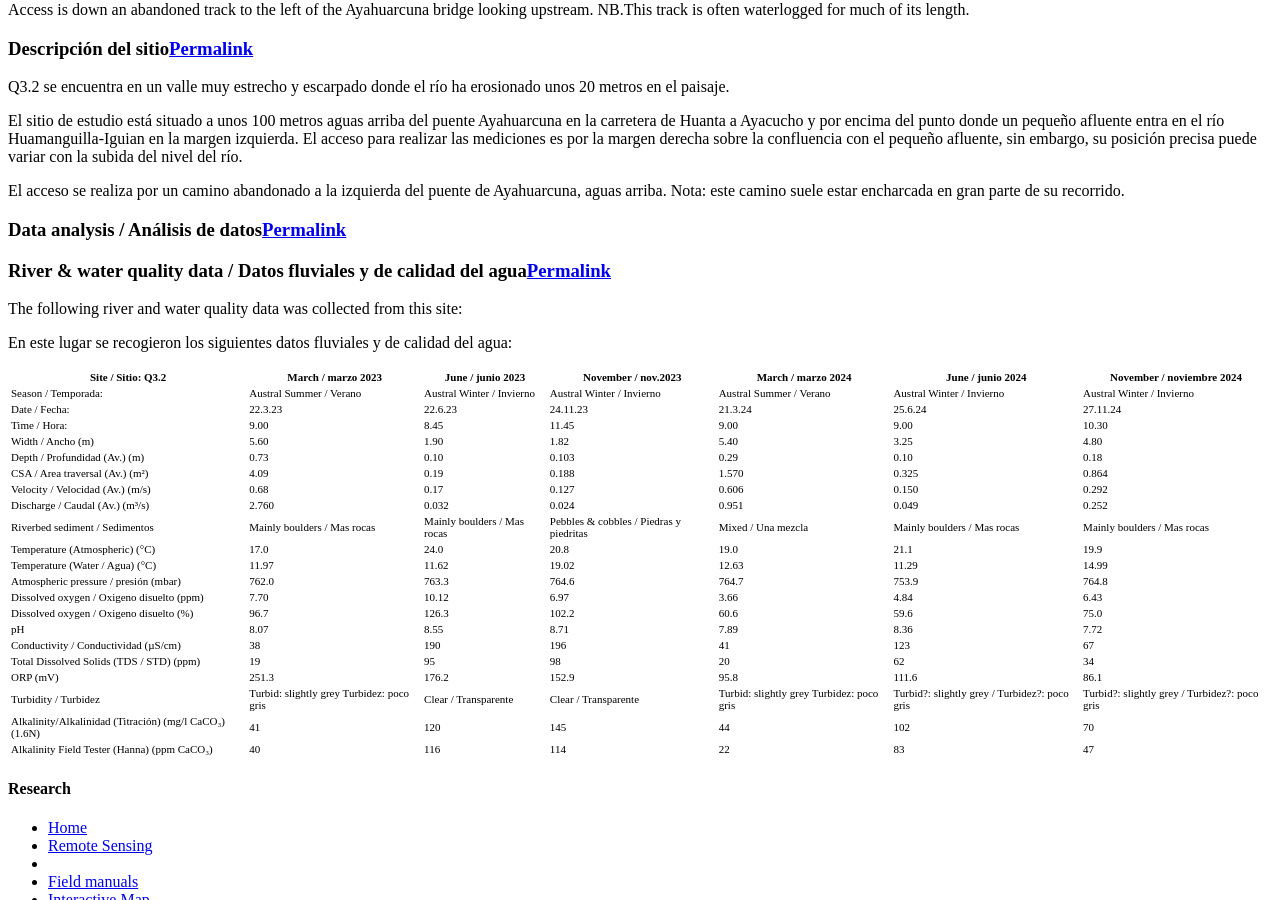
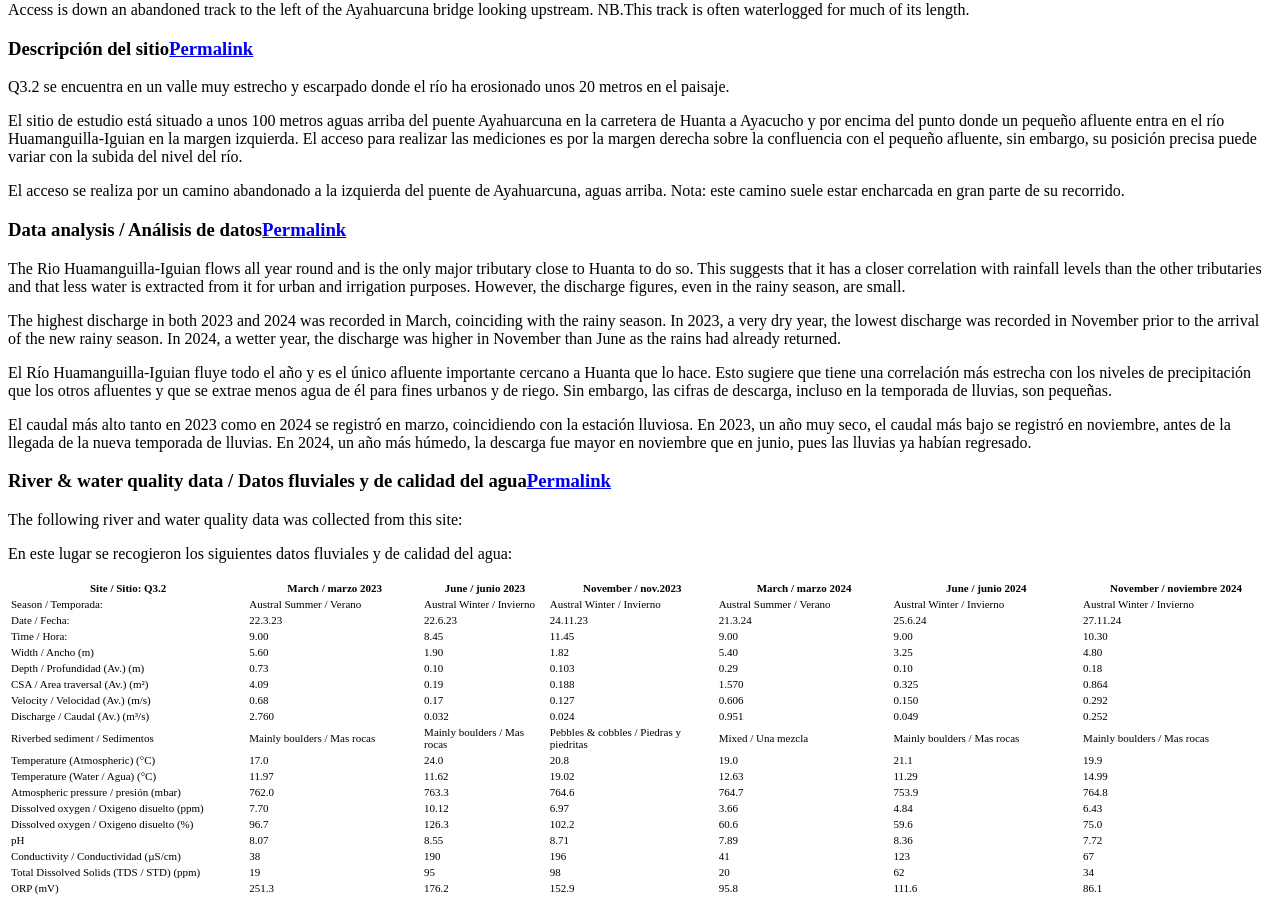
Before and after one commit to HVLepage/cavep-unah, a Jekyll site: the page built from _docs/site-network/Q3_2.md, in a window 1280 px wide and 900 px high, scrolled down 2082 px. Built offline with Jekyll 4.4.1, drawn with Linux system fonts in a browser that asks for light colours; comment, search, counter and statistics services are not loaded.

Commit message:
Update Q3_2.md

```diff
--- a/_docs/site-network/Q3_2.md
+++ b/_docs/site-network/Q3_2.md
@@ -52,9 +52,14 @@
 
 ### Data analysis / Análisis de datos
 
+The Rio Huamanguilla-Iguian flows all year round and is the only major tributary close to Huanta to do so. This suggests that it has a closer correlation with rainfall levels than the other tributaries and that less water is extracted from it for urban and irrigation purposes. However, the discharge figures, even in the rainy season, are small.
+
+The highest discharge in both 2023 and 2024 was recorded in March, coinciding with the rainy season. In 2023, a very dry year, the lowest discharge was recorded in November prior to the arrival of the new rainy season. In 2024, a wetter year, the discharge was higher in November than June as the rains had already returned.
 
 
+El Río Huamanguilla-Iguian fluye todo el año y es el único afluente importante cercano a Huanta que lo hace. Esto sugiere que tiene una correlación más estrecha con los niveles de precipitación que los otros afluentes y que se extrae menos agua de él para fines urbanos y de riego. Sin embargo, las cifras de descarga, incluso en la temporada de lluvias, son pequeñas.
 
+El caudal más alto tanto en 2023 como en 2024 se registró en marzo, coincidiendo con la estación lluviosa. En 2023, un año muy seco, el caudal más bajo se registró en noviembre, antes de la llegada de la nueva temporada de lluvias. En 2024, un año más húmedo, la descarga fue mayor en noviembre que en junio, pues las lluvias ya habían regresado.
 
 
 ### River & water quality data / Datos fluviales y de calidad del agua
```
